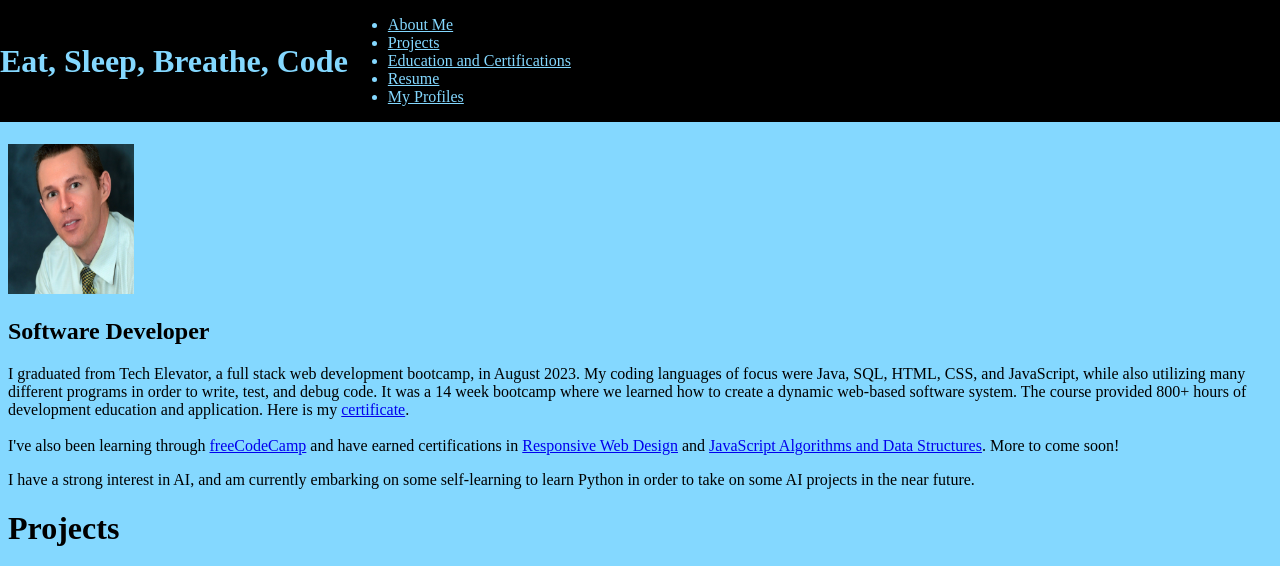
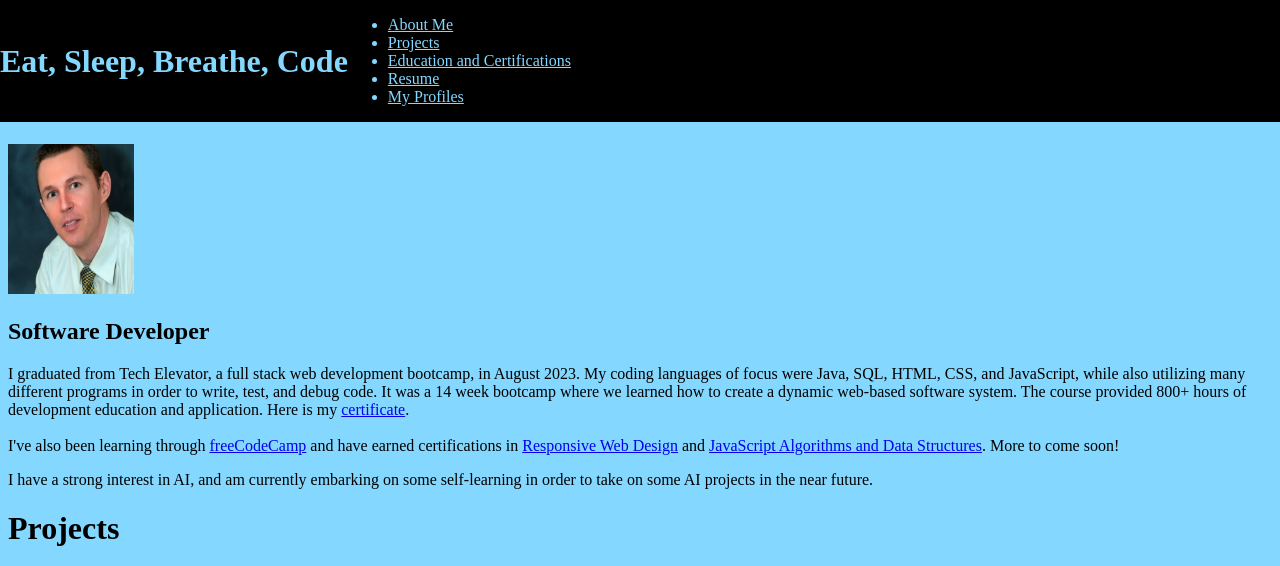
Before and after one commit to adjohn36/adjohn36.github.io, a plain HTML site: page index.html in a window 1280 px wide. Shown: the top 566 px of the page. Drawn offline with Linux system fonts and the light colour scheme.

Commit message:
Update index.html

```diff
--- a/index.html
+++ b/index.html
@@ -31,7 +31,7 @@
           and have earned certifications in <a href="https://www.freecodecamp.org/certification/adjohn36/responsive-web-design" target="-blank">Responsive Web Design</a>
           and <a href="https://www.freecodecamp.org/certification/adjohn36/javascript-algorithms-and-data-structures-v8" target="_blank">JavaScript Algorithms and Data Structures</a>.
           More to come soon!</p>
-          <p>I have a strong interest in AI, and am currently embarking on some self-learning to learn Python in order to take on
+          <p>I have a strong interest in AI, and am currently embarking on some self-learning in order to take on
             some AI projects in the near future.</p>
     </section>
   <projects id="projects">
```
